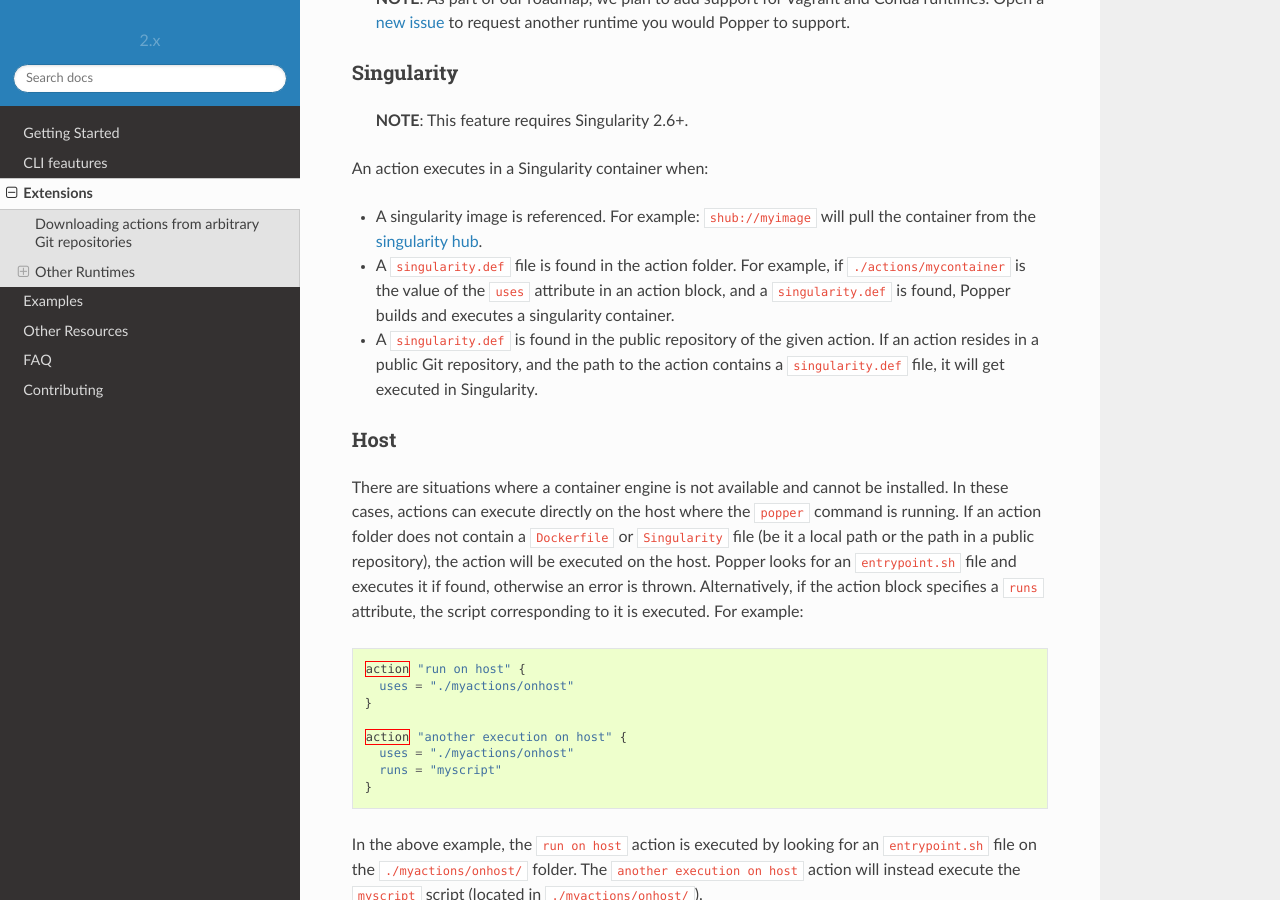
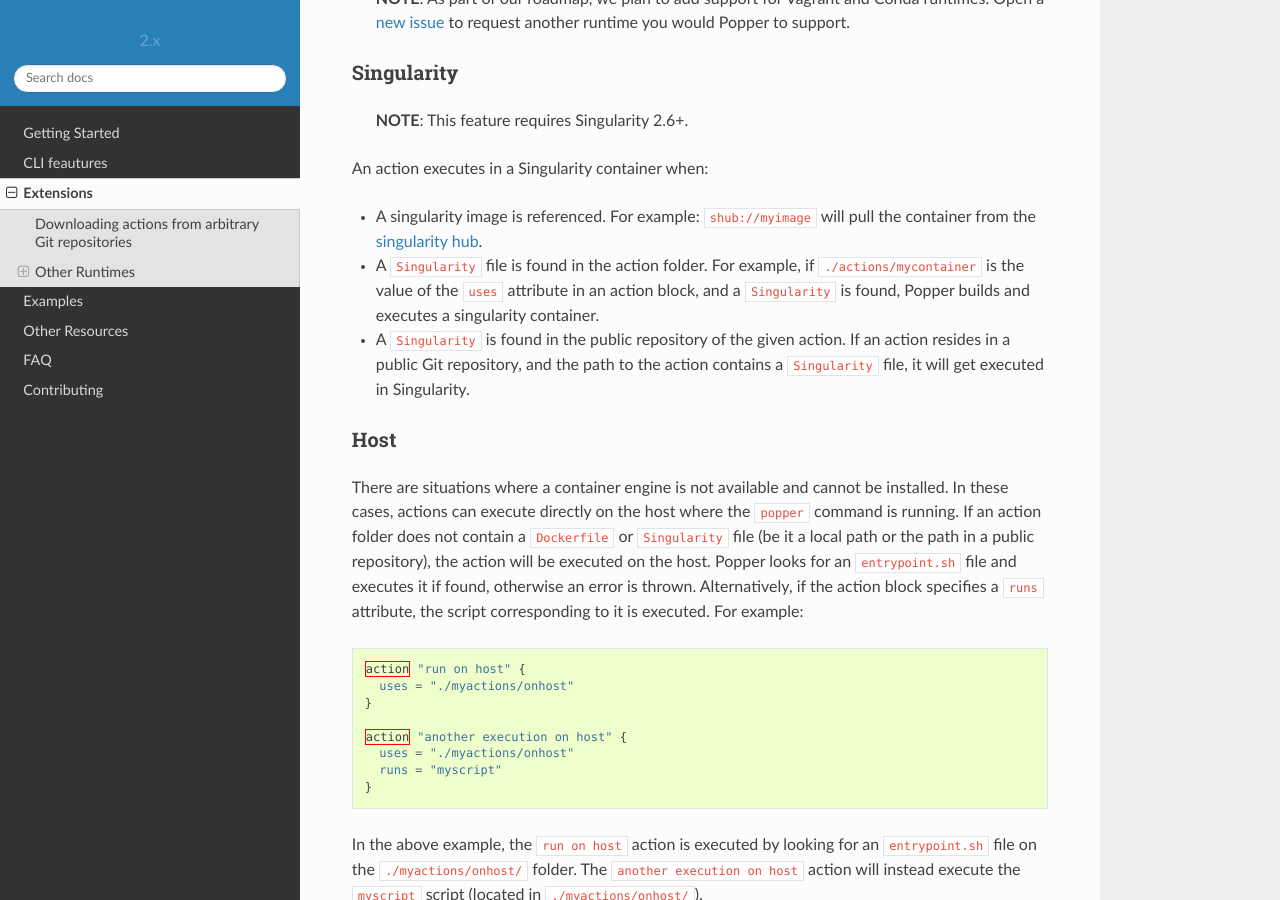
Before and after one commit to getpopper/popper, a Sphinx documentation site: the page built from docs/sections/extensions.md, in a window 1280 px wide and 900 px high, scrolled down 1095 px. Built offline with Sphinx 7.4.7 and the Read the Docs theme 2.0.0, drawn with Linux system fonts in a browser that asks for light colours.

Commit message:
modifies name of singularity container definition file name (#641)
The correct format of recipefile for Singularity 2.6+ is a 'Singularity' file in an action directory.

```diff
--- a/docs/sections/extensions.md
+++ b/docs/sections/extensions.md
@@ -65,14 +65,14 @@
     will pull the container from the [singularity
     hub](https://singularity-hub.org).
 
-  * A `singularity.def` file is found in the action folder. For
+  * A `Singularity` file is found in the action folder. For
     example, if `./actions/mycontainer` is the value of the `uses`
-    attribute in an action block, and a `singularity.def` is found,
+    attribute in an action block, and a `Singularity` is found,
     Popper builds and executes a singularity container.
 
-  * A `singularity.def` is found in the public repository of the given
+  * A `Singularity` is found in the public repository of the given
     action. If an action resides in a public Git repository, and the
-    path to the action contains a `singularity.def` file, it will get
+    path to the action contains a `Singularity` file, it will get
     executed in Singularity.
 
 ### Host
```
Also changed, not shown: 5 other files.
